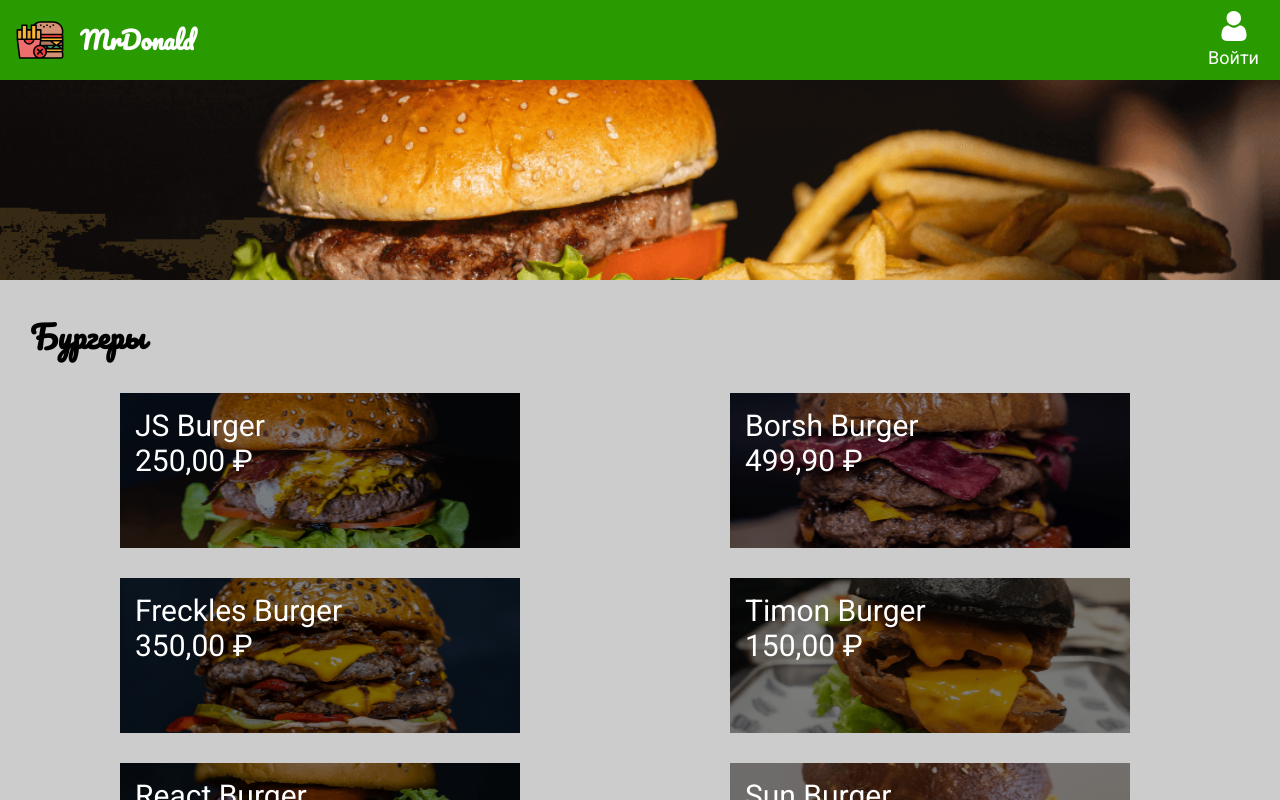
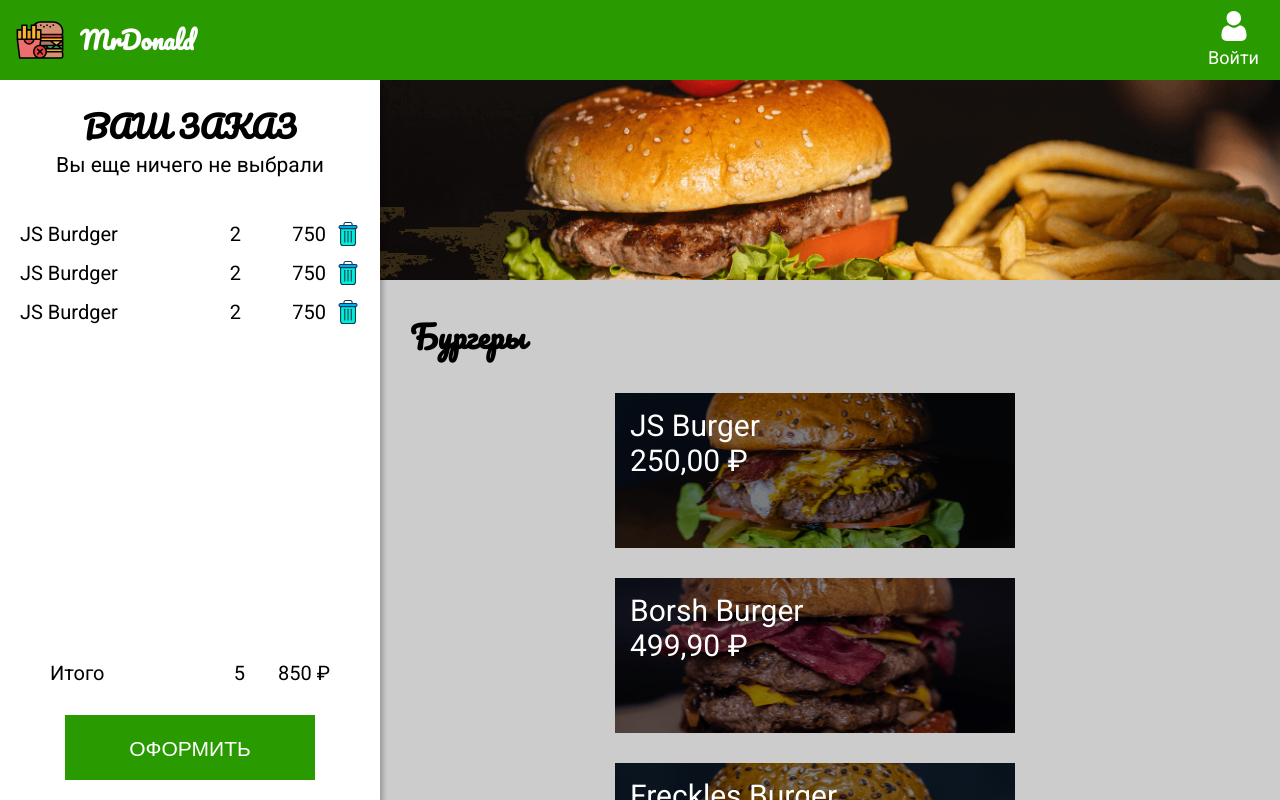
Before and after one commit to igorovsyannikov/React_learning, a React (Create React App) app in the folder lesson_3/react_lesson/: page / in a window 1280 px wide. Shown: the top 800 px of the page. Built offline with nearby package versions, Linux system fonts and the light colour scheme.

Commit message:
lesson_6 added

```diff
--- a/lesson_3/react_lesson/src/App.js
+++ b/lesson_3/react_lesson/src/App.js
@@ -3,6 +3,7 @@
 import {Menu} from './Components/Menu';
 import { GlobalStyle } from './Components/GlobalStyle';
 import {ModalItem} from './Components/ModalItem';
+import { Order } from './Components/Order';
 
 
 function App() {
@@ -12,6 +13,7 @@
     <>
       <GlobalStyle/>
       <NavBar/>
+      <Order/>
       <Menu setOpenItem = {setOpenItem}/>
       <ModalItem openItem={openItem} setOpenItem={setOpenItem}/>
       <div className="App">
--- /dev/null
+++ b/lesson_3/react_lesson/src/Components/Button.js
@@ -0,0 +1,19 @@
+import React from 'react';
+import styled from  'styled-components';
+
+
+export const ButtonCheckout = styled.button`
+    width: 250px;
+    height: 65px;
+    background: #299B01;
+    font-size: 21px;
+    line-height: 65px;
+    color: #fff;
+    border: none;
+    outline: none;
+    margin: 0 auto;
+    display: block;
+    &:hover {
+        opacity: .8;
+    }
+`;
--- a/lesson_3/react_lesson/src/Components/Menu.js
+++ b/lesson_3/react_lesson/src/Components/Menu.js
@@ -6,6 +6,7 @@
 
 const MenuStyled = styled.main`
     background-color: #ccc;
+    margin-left: 380px;
 `;
 const SectionMenu = styled.section`
     padding: 30px;
--- a/lesson_3/react_lesson/src/Components/ModalItem.js
+++ b/lesson_3/react_lesson/src/Components/ModalItem.js
@@ -1,5 +1,6 @@
 import React from 'react';
 import styled from  'styled-components';
+import {ButtonCheckout} from './Button';
 
 const Overlay = styled.div`
     display: flex;
@@ -11,7 +12,7 @@
     width: 100%;
     height: 100%;
     background-color: rgba(0,0,0,.5);
-    z-index: 20;
+    z-index: 90;
 `;
 const Modal = styled.div`
     background-color: #fff;
@@ -28,29 +29,14 @@
     width: 100%;
 `;
 const TextWrapper = styled.div`
-    font-family: Pacifico;
+    font-family: Pacifico, curdive;
     font-size: 30px;
     display: flex;
     justify-content: space-between;
     padding: 0 37px;
+    height: calc(100% - 300px);
 `;
-const Button = styled.button`
-    width: 250px;
-    height: 65px;
-    background: #299B01;
-    font-size: 21px;
-    line-height: 65px;
-    color: #fff;
-    border: none;
-    outline: none;
-    position: absolute;
-    bottom: 43px;
-    left: 50%;
-    transform: translateX(-50%);
-    &:hover {
-        opacity: .8;
-    }
-`;
+
 
 
 export const ModalItem = ({openItem, setOpenItem}) => {
@@ -75,7 +61,7 @@
                 {style: 'currency', currency: 'RUB'})}
             </div>
         </TextWrapper>
-        <Button>Добавить</Button>
+        <ButtonCheckout>Добавить</ButtonCheckout>
         </Modal>
     </Overlay>
     )
--- /dev/null
+++ b/lesson_3/react_lesson/src/Components/Order.js
@@ -0,0 +1,69 @@
+import React from 'react';
+import styled from  'styled-components';
+import {ButtonCheckout} from './Button';
+import {OrderListItem} from './OrderListItem';
+
+const OrderStyled = styled.section`
+    position: fixed;
+    top: 80px;
+    left: 0;
+    background-color: #fff;
+    min-width: 380px;
+    height: calc(100% - 80px);
+    box-shadow: 3px 4px 5px rgba(0,0,0,.25);
+    padding: 20px;
+    display: flex;
+    flex-direction: column;
+`;
+
+const OrderTitle = styled.h2`
+    text-align: center;
+
+`;
+
+const OrderContent = styled.div`
+    flex-grow: 1;
+`;
+const OrderList = styled.ul``;
+const Total = styled.div`
+    display: flex;
+    margin: 0 30px 30px;
+    & span:first-child {
+        flex-grow: 1;
+    }
+`;
+
+const TotalPrice = styled.span`
+    text-align: right;
+    min-width: 65px;
+    margin-left: 20px;
+`;
+
+const OrderStatus = styled.span`
+    font-family: Roboto, sans-serif;
+    font-size: 21px;
+    margin-bottom: 30px;
+    text-align: center;
+`;
+
+export const Order = () => {
+    return (
+        <OrderStyled>
+            <OrderTitle>ВАШ ЗАКАЗ</OrderTitle>
+            <OrderStatus>Вы еще ничего не выбрали</OrderStatus>
+            <OrderContent>
+                <OrderList>
+                    <OrderListItem/>
+                    <OrderListItem/>
+                    <OrderListItem/>
+                </OrderList>
+            </OrderContent>
+            <Total>
+                <span>Итого</span>
+                <span>5</span>
+                <TotalPrice>850 ₽</TotalPrice>
+            </Total>
+            <ButtonCheckout>ОФОРМИТЬ</ButtonCheckout>
+        </OrderStyled>
+    )
+}
--- /dev/null
+++ b/lesson_3/react_lesson/src/Components/OrderListItem.js
@@ -0,0 +1,38 @@
+import React from 'react';
+import styled from  'styled-components';
+import Trash from '../image/trash.svg';
+
+const TrashButton = styled.button`
+    width: 24px;
+    height: 24px;
+    border-color: transparent;
+    background-color: transparent;
+    background-image: url(${Trash});
+    background-position: center center;
+    background-size: no-repeat;
+    cursor: pointer;
+`;
+
+const OrederItemStyled = styled.li`
+    display: flex;
+    margin: 15px 0;
+`;
+
+const ItemName = styled.span`
+    flex-grow: 1;
+`;
+const ItemPrice = styled.span`
+    margin-left: 20px;
+    margin-right: 10px;
+    min-width: 65px;
+    text-align: right;
+`;
+
+export const OrderListItem = () => (
+    <OrederItemStyled>
+        <ItemName>JS Burdger</ItemName>
+        <span>2</span>
+        <ItemPrice>750</ItemPrice>
+        <TrashButton/>
+    </OrederItemStyled>
+)
```
Also changed, not shown: lesson_3/react_lesson/src/image/trash.svg (added).
